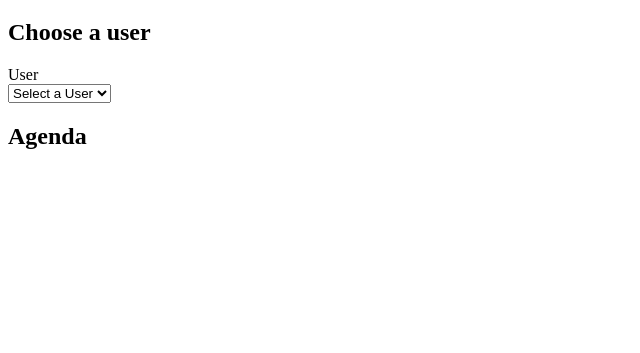
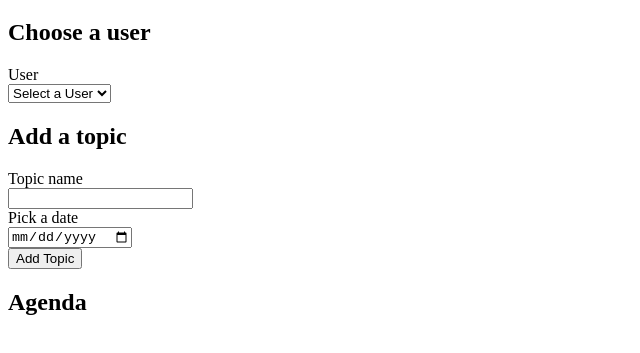
Before and after one commit to shehu-dona/spaced-repetition-tracker, a website with bundled scripts: page index.html in a window 1280 px wide. Shown: the part 61-414 px from the top of the page, without its empty margins (0-640 px from the left). Built offline with nearby package versions, Linux system fonts and the light colour scheme.

Commit message:
Add topic form with with required inputs and submit button

```diff
--- a/index.html
+++ b/index.html
@@ -1,4 +1,4 @@
-<!DOCTYPE html>
+<!doctype html>
 <html>
   <head>
     <script type="module" src="script.mjs"></script>
@@ -14,6 +14,18 @@
       </select>
     </section>
     <section>
+      <h2>Add a topic</h2>
+      <form id="topic-form">
+        <label for="topic">Topic name</label>
+        <input id="topic" type="text" required />
+        <label for="date">Pick a date</label>
+        <input id="date" type="date" required />
+        <div>
+          <button type="submit">Add Topic</button>
+        </div>
+      </form>
+    </section>
+    <section>
       <h2>Agenda</h2>
       <div id="agenda"></div>
     </section>
```
